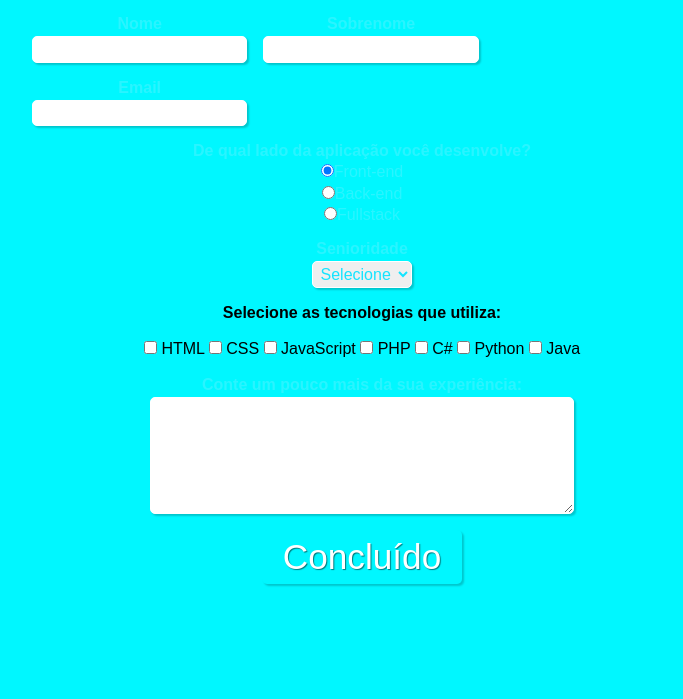
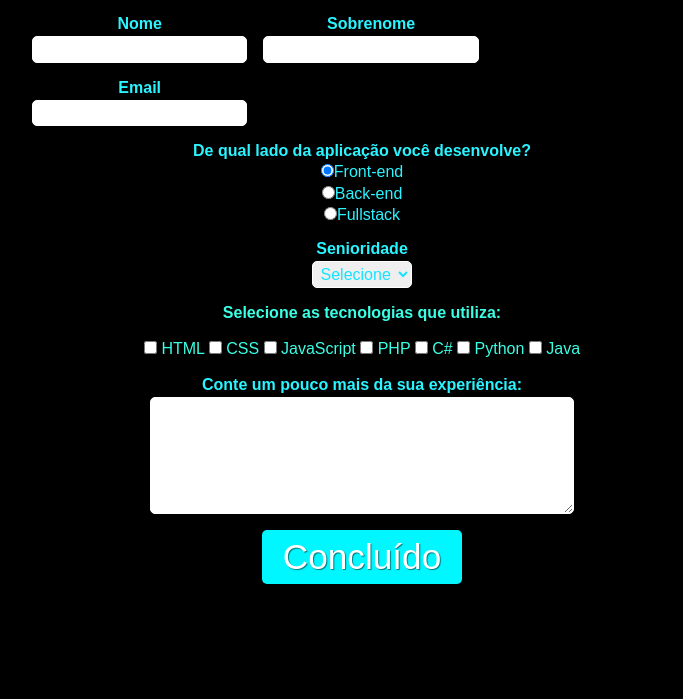
Before and after one commit to JoaoCoder/Formulario-DEVs, a plain HTML site: page index.html in a window 1280 px wide. Shown: the part 194-893 px from the top of the page, without its empty margins (278-961 px from the left). Drawn offline with Linux system fonts and the light colour scheme.

Commit message:
Update formulario.css

```diff
--- a/formulario.css
+++ b/formulario.css
@@ -39,10 +39,10 @@ fieldset {
 
 /* Elemento de tag <body> */
 body {
-  background-color: rgb(0, 247, 255);
+  background-color: black;
   font-family: sans-serif;
   font-size: 1em;
-  color: #000000;
+  color: #3bffe5;
 }
 
 .container{
```
